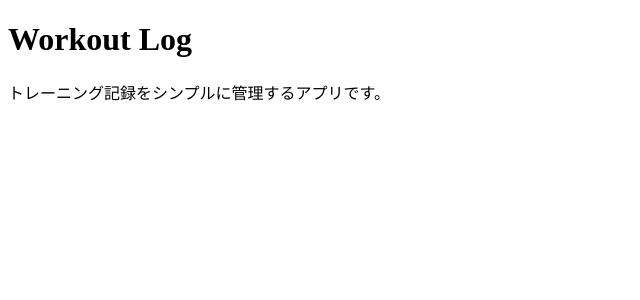
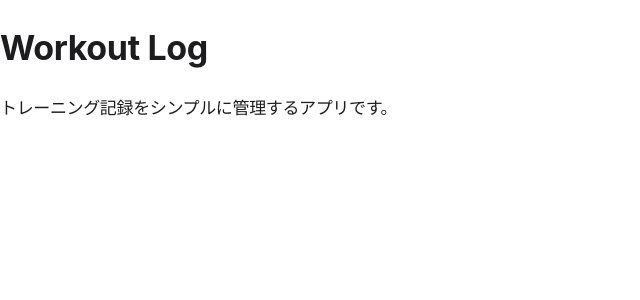
Before and after one commit to shnymywk/workout-log, a Next.js app: page / in a window 1280 px wide. Shown: the top 300 px of the page, without its empty margins (0-640 px from the left). Built offline with nearby package versions, Linux system fonts and the light colour scheme.

Commit message:
グローバルスタイルを追加

```diff
--- a/app/layout.tsx
+++ b/app/layout.tsx
@@ -1,5 +1,8 @@
 import type { Metadata } from "next";
 import type { ReactNode } from "react";
+
+import { AppStyleProvider } from "@/lib/styles/AppStyleProvider";
+import { StyledComponentsRegistry } from "@/lib/styles/StyledComponentsRegistry";
 
 export const metadata: Metadata = {
   title: "Workout Log",
@@ -13,7 +16,11 @@ type RootLayoutProps = {
 export default function RootLayout({ children }: RootLayoutProps) {
   return (
     <html lang="ja">
-      <body>{children}</body>
+      <body>
+        <StyledComponentsRegistry>
+          <AppStyleProvider>{children}</AppStyleProvider>
+        </StyledComponentsRegistry>
+      </body>
     </html>
   );
 }
--- /dev/null
+++ b/lib/styles/AppStyleProvider.tsx
@@ -0,0 +1,20 @@
+"use client";
+
+import type { ReactNode } from "react";
+import { ThemeProvider } from "styled-components";
+
+import { GlobalStyle } from "@/lib/styles/GlobalStyle";
+import { theme } from "@/lib/styles/theme";
+
+type AppStyleProviderProps = {
+  children: ReactNode;
+};
+
+export function AppStyleProvider({ children }: AppStyleProviderProps) {
+  return (
+    <ThemeProvider theme={theme}>
+      <GlobalStyle />
+      {children}
+    </ThemeProvider>
+  );
+}
--- /dev/null
+++ b/lib/styles/GlobalStyle.ts
@@ -0,0 +1,61 @@
+import { createGlobalStyle } from "styled-components";
+
+export const GlobalStyle = createGlobalStyle`
+  *,
+  *::before,
+  *::after {
+    box-sizing: border-box;
+  }
+
+  html {
+    min-width: 320px;
+    background: ${({ theme }) => theme.colors.background};
+    color: ${({ theme }) => theme.colors.textPrimary};
+    font-family: ${({ theme }) => theme.fonts.text};
+    text-size-adjust: 100%;
+  }
+
+  body {
+    min-height: 100vh;
+    margin: 0;
+    background: ${({ theme }) => theme.colors.background};
+    color: ${({ theme }) => theme.colors.textPrimary};
+    font-family: ${({ theme }) => theme.fonts.text};
+    font-size: ${({ theme }) => theme.fontSizes.body};
+    font-weight: 400;
+    line-height: ${({ theme }) => theme.lineHeights.body};
+    letter-spacing: ${({ theme }) => theme.letterSpacing.body};
+  }
+
+  button,
+  input,
+  select,
+  textarea {
+    font: inherit;
+    letter-spacing: inherit;
+  }
+
+  button {
+    cursor: pointer;
+  }
+
+  a {
+    color: ${({ theme }) => theme.colors.linkBlue};
+    text-decoration: none;
+  }
+
+  a:hover {
+    text-decoration: underline;
+  }
+
+  img,
+  svg {
+    display: block;
+    max-width: 100%;
+  }
+
+  :focus-visible {
+    outline: none;
+    box-shadow: ${({ theme }) => theme.shadows.focus};
+  }
+`;
```
